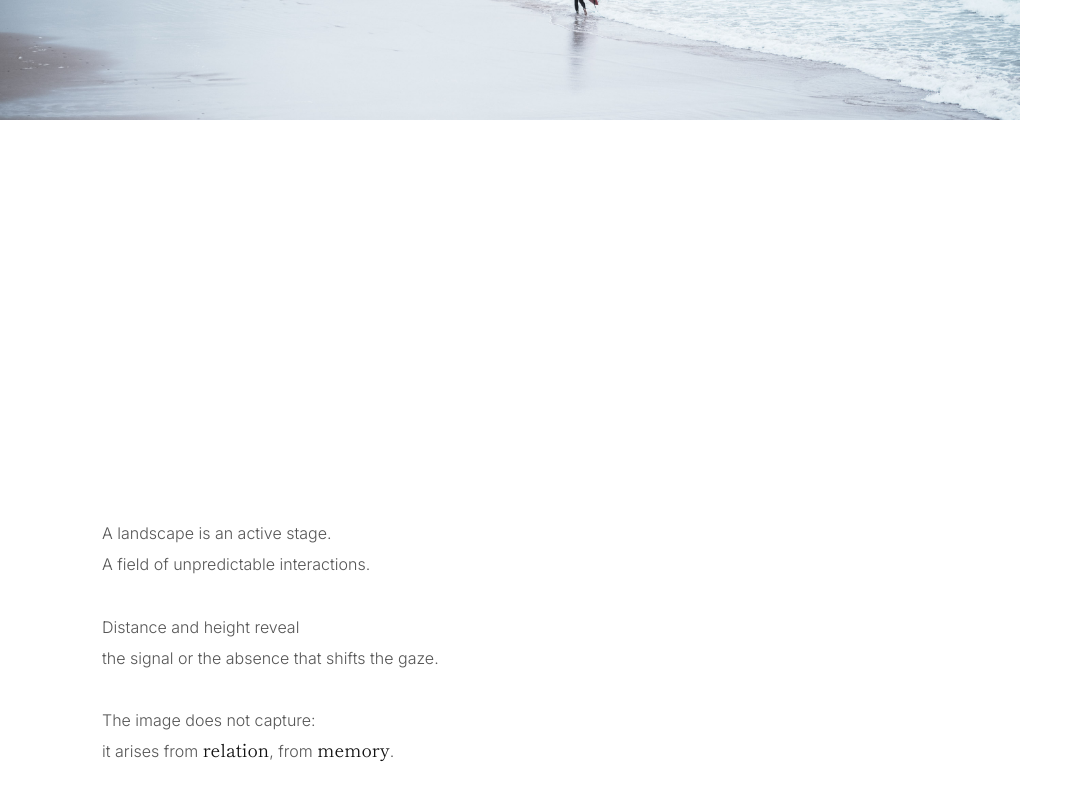
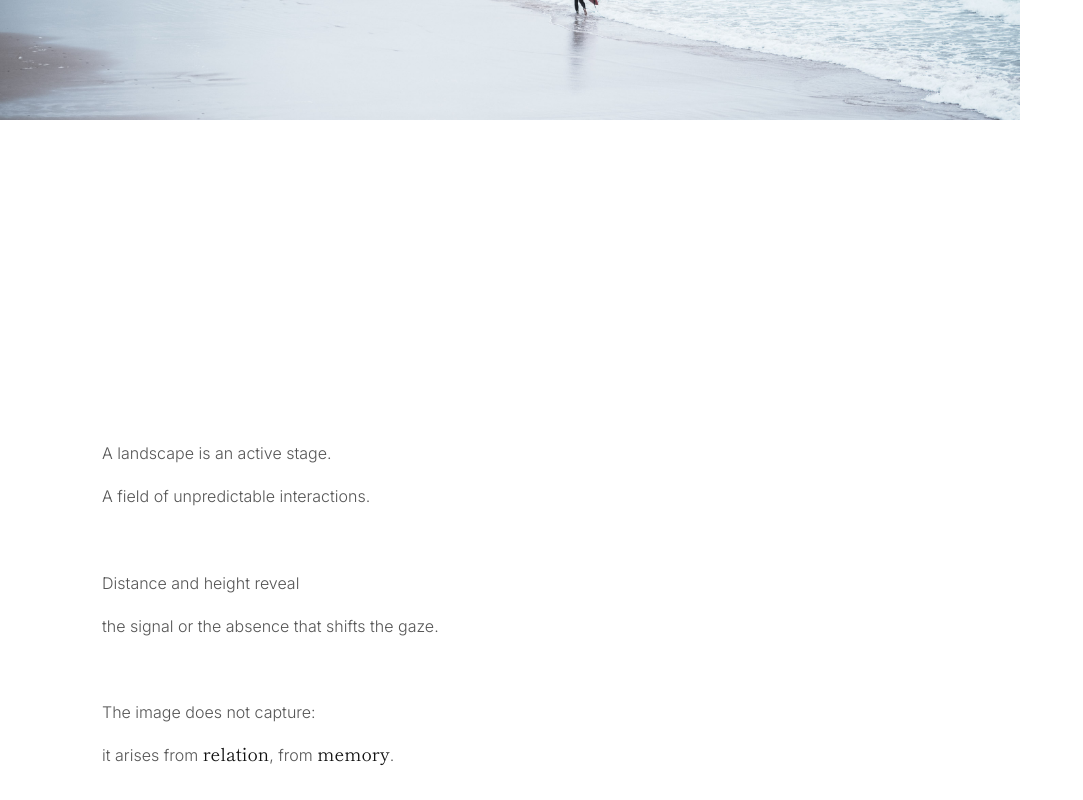
Before and after one commit to dubontemps/dubontemps-site, a React (Vite) app: page / in a window 1280 px wide. Shown: the part 560-1360 px from the top of the page, without its empty margins (0-1083 px from the left). Built offline with nearby package versions, Linux system fonts and the light colour scheme.

Commit message:
v15 margins

```diff
--- a/src/App.jsx
+++ b/src/App.jsx
@@ -807,11 +807,11 @@ export default function App() {
           </div>
 
           {/* AJUSTEMENT : pb-[25vh] pour créer la respiration sous le manifeste */}
-          <div className="pt-[50vh] pb-[25vh] px-6 md:px-[10%]">
+          <div className="pt-[40vh] pb-[25vh] px-6 md:px-[10%]">
             <div className="md:max-w-3xl mr-auto text-left md:text-left">
               <motion.div
                 initial={{ opacity: 0, y: 20 }} whileInView={{ opacity: 1, y: 0 }}
-                transition={{ duration: 1.5 }} viewport={{ once: true }} className="text-manifesto space-y-1"
+                transition={{ duration: 1.5 }} viewport={{ once: true }} className="text-manifesto space-y-4"
               >
                 {CONTENT[lang].manifesto.map((line, i) => (
                   <div key={i} className="manifesto-line h-auto min-h-[1.7em]">
@@ -824,7 +824,7 @@ export default function App() {
         </section>
 
         {/* Section Galerie d'Images */}
-        <section className="bg-white pt-0 space-y-[40vh] md:space-y-[60vh] relative" aria-labelledby="section-gallery">
+        <section className="bg-white pt-0 space-y-[40vh] md:space-y-[40vh] relative" aria-labelledby="section-gallery">
           {/* AJUSTEMENT : L'ancre est absolue pour ne pas pousser le premier enfant (image 1) du space-y */}
           <div id="works-anchor" className="absolute top-[-100px] left-0" aria-hidden="true" />
           <h2 id="section-gallery" className="sr-only">{sectionTitles.gallery}</h2>
```
